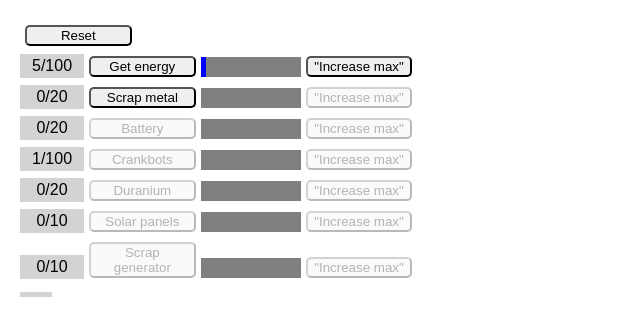
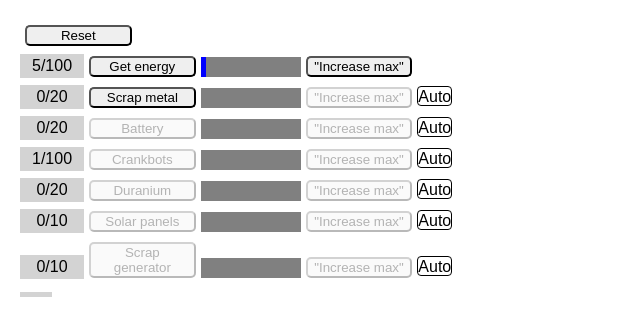
Before and after one commit to JasminHT/incremental-react, a React (Create React App) app: page / in a window 1280 px wide. Shown: the top 336 px of the page, without its empty margins (0-640 px from the left). Built offline with nearby package versions, Linux system fonts and the light colour scheme.

Commit message:
Add an "auto fabricate" toggle

```diff
--- a/src/components/Fabricator.js
+++ b/src/components/Fabricator.js
@@ -1,25 +1,28 @@
-import React, {useContext} from 'react';
+import React, {useContext, useEffect} from 'react';
 
 //import useLocalStorage from '../hooks/useLocalStorage.js';
 import useInterval from '../hooks/useInterval.js';
 import { useLocalStorage } from 'usehooks-ts'
 
-import { useResource, useResourceMax, useCost, useGameState }  from '../hooks/useGameState.js';
+import { useResource, useResourceMax, useCost, useWholeState }  from '../hooks/useGameState.js';
 
 import Button from './Button.js';
 import Counter from './Counter.js';
 import LoadBar from './LoadBar.js';
 import MaxButton from './MaxButton.js'
 import BoostButton from './BoostButton.js'
+import Toggle from './Toggle.js'
 
 export default function Fabricator( {type, label, color} ) {
 
   const [resource, addResource] = useResource(type);
   const [resourceMax, addResourceMax] = useResourceMax(type);
   const [getCost, payCost, affordCost] = useCost(type);
+  const [gameState] = useWholeState();
 
   const [progress, setProgress, removeProgress] = useLocalStorage(type+'_progress', 0);
   const [isBuilding, setBuilding, removeBuilding] = useLocalStorage(type+'_building', false);
+  const [autoFabricate, setAutoFabricate] = useLocalStorage(type+'_auto', false);
 
   const totalProgress = 100;
 
@@ -39,10 +42,17 @@ export default function Fabricator( {type, label, color} ) {
   }
 
   function complete() {
+    //finish
     setProgress( 0 );
     addResource( 1 );
     setBuilding( false );
   }
+
+  useEffect(() => {
+    if (autoFabricate && !buttonDisabled()) {
+      start();
+    }
+  }, [autoFabricate, isBuilding, resource, resourceMax, gameState]);
 
 
   useInterval(step, isBuilding ? 20 : null);
@@ -80,6 +90,7 @@ export default function Fabricator( {type, label, color} ) {
         color={color}  />
 
       <MaxButton type={type} />
+      <Toggle onToggle={setAutoFabricate} initialChecked={autoFabricate}/>
     </div>
   )
 
--- /dev/null
+++ b/src/components/Toggle.js
@@ -0,0 +1,34 @@
+import React, { useState } from 'react';
+
+export default function Toggle({ onToggle, initialChecked = false }) {
+
+  const [isChecked, setIsChecked] = useState(initialChecked);
+
+  const handleToggle = () => {
+    const newChecked = !isChecked;
+    setIsChecked(newChecked);
+    if (onToggle) {
+      onToggle(newChecked);
+    }
+  };
+
+  return (
+    <div
+      className={`Toggle ${isChecked ? 'checked' : ''}`}
+      onClick={handleToggle}
+      style={{
+        display: 'inline-block',
+        height: '20px',
+        border: '1px solid black',
+        borderRadius: '4px',
+        backgroundColor: isChecked ? 'green' : 'white',
+        cursor: 'pointer',
+        textAlign: 'center',
+        lineHeight: '20px',
+        userSelect: 'none',
+      }}
+    >
+      {isChecked ? 'Auto' : 'Auto'}
+    </div>
+  );
+}
--- a/src/hooks/useGameState.js
+++ b/src/hooks/useGameState.js
@@ -30,6 +30,10 @@ export function useCost(type, suffix="") {
     ]
 }
 
+export function useWholeState() {
+  return [useGameState((state) => state.getWholeState())];
+}
+
 
 
 const initialState = {
@@ -52,6 +56,10 @@ export const useGameState = create(immer(persist(
 
     reset: function() {
       set(initialState)
+    },
+
+    getWholeState: function() {
+      return get();
     },
 
     addResource: function(type) {
```
